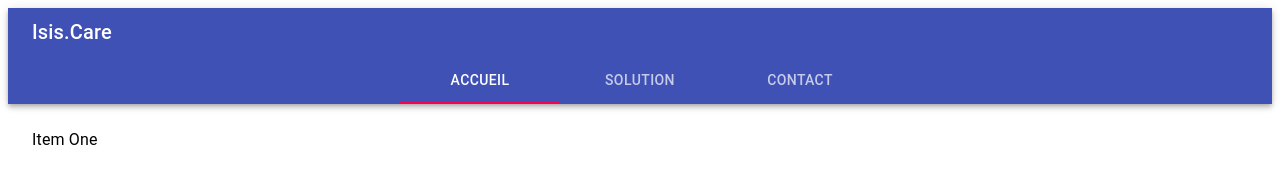
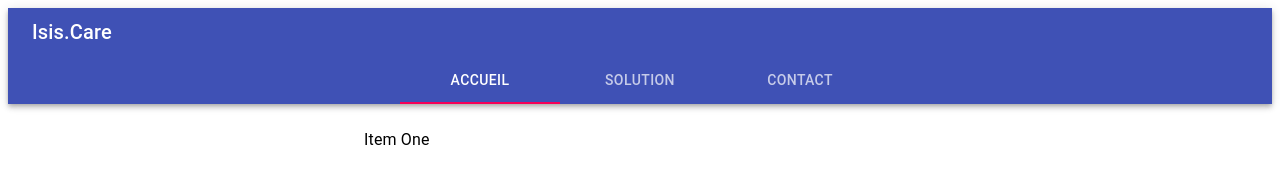
Before and after one commit to Isisphinx/isis.care, a Gatsby site: page / in a window 1280 px wide. Built offline with nearby package versions, Linux system fonts and the light colour scheme; Gatsby itself is replaced by a stand-in of ours.

Commit message:
add container to tabs

```diff
--- a/src/components/Contact.tsx
+++ b/src/components/Contact.tsx
@@ -22,15 +22,9 @@ import Face from '../images/face-small.png'
 import ScreenShare from '@material-ui/icons/ScreenShare'
 
 const useStyles = makeStyles((theme: Theme) => ({
-  root: {
-    marginBottom: '1em',
-  },
   bigAvatar: {
     width: 70,
     height: 70,
-  },
-  myMaxWidth: {
-    maxWidth: '400px',
   },
 }))
 
--- a/src/pages/index.tsx
+++ b/src/pages/index.tsx
@@ -8,6 +8,7 @@ import Typography from '@material-ui/core/Typography'
 import Toolbar from '@material-ui/core/Toolbar'
 import Helmet from 'react-helmet'
 import Contact from '../components/Contact'
+import Container from '@material-ui/core/Container'
 
 interface TabContainerProps {
   children?: React.ReactNode
@@ -15,7 +16,7 @@ interface TabContainerProps {
 
 const TabContainer = (props: TabContainerProps) => (
   <Typography component="div" style={{ padding: 8 * 3 }}>
-    {props.children}
+    <Container maxWidth="sm">{props.children}</Container>
   </Typography>
 )
 
```
